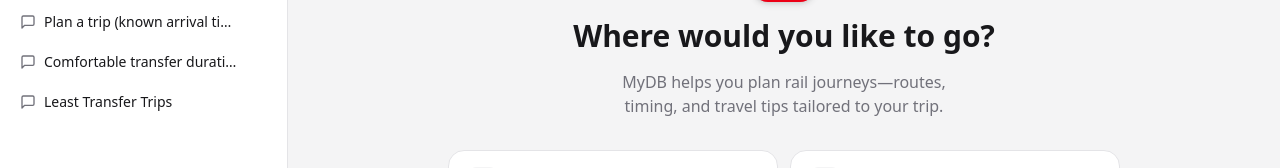
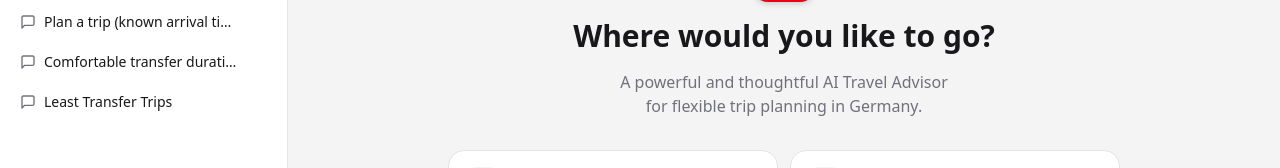
Before and after one commit to BuiDuong2673/MyDB, a Next.js app: page / in a window 1280 px wide. Shown: the part 197-365 px from the top of the page. Built offline with nearby package versions, Linux system fonts and the light colour scheme.

Commit message:
change the app description ui

```diff
--- a/components/chat/empty-state.tsx
+++ b/components/chat/empty-state.tsx
@@ -73,7 +73,7 @@ export function EmptyState({ onSuggestionSelect }: EmptyStateProps) {
             Where would you like to go?
           </h1>
           <p className="text-muted-foreground text-balance max-w-md mx-auto">
-            MyDB helps you plan rail journeys—routes, timing, and travel tips tailored to your trip.
+            A powerful and thoughtful AI Travel Advisor for flexible trip planning in Germany.
           </p>
         </div>
 
```
